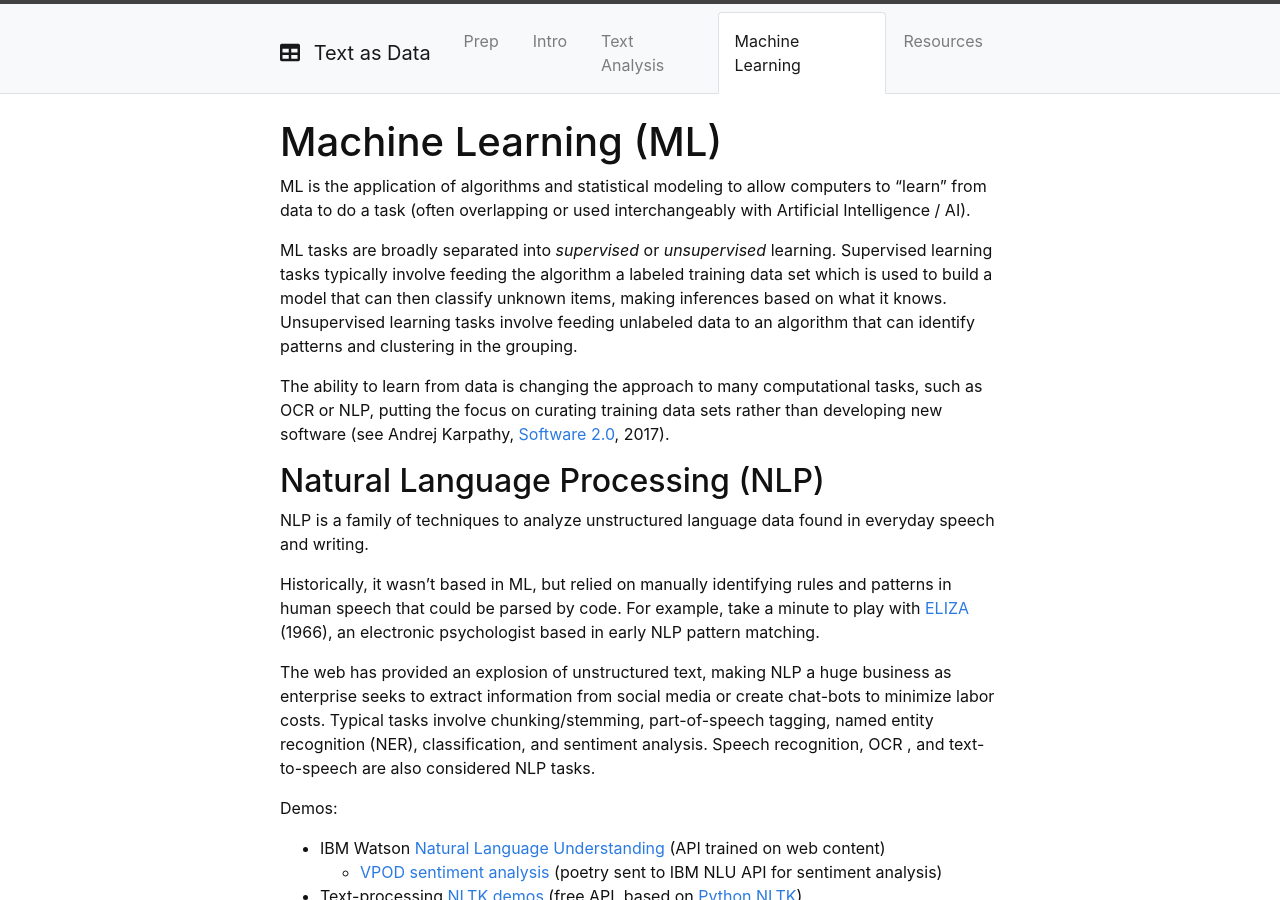
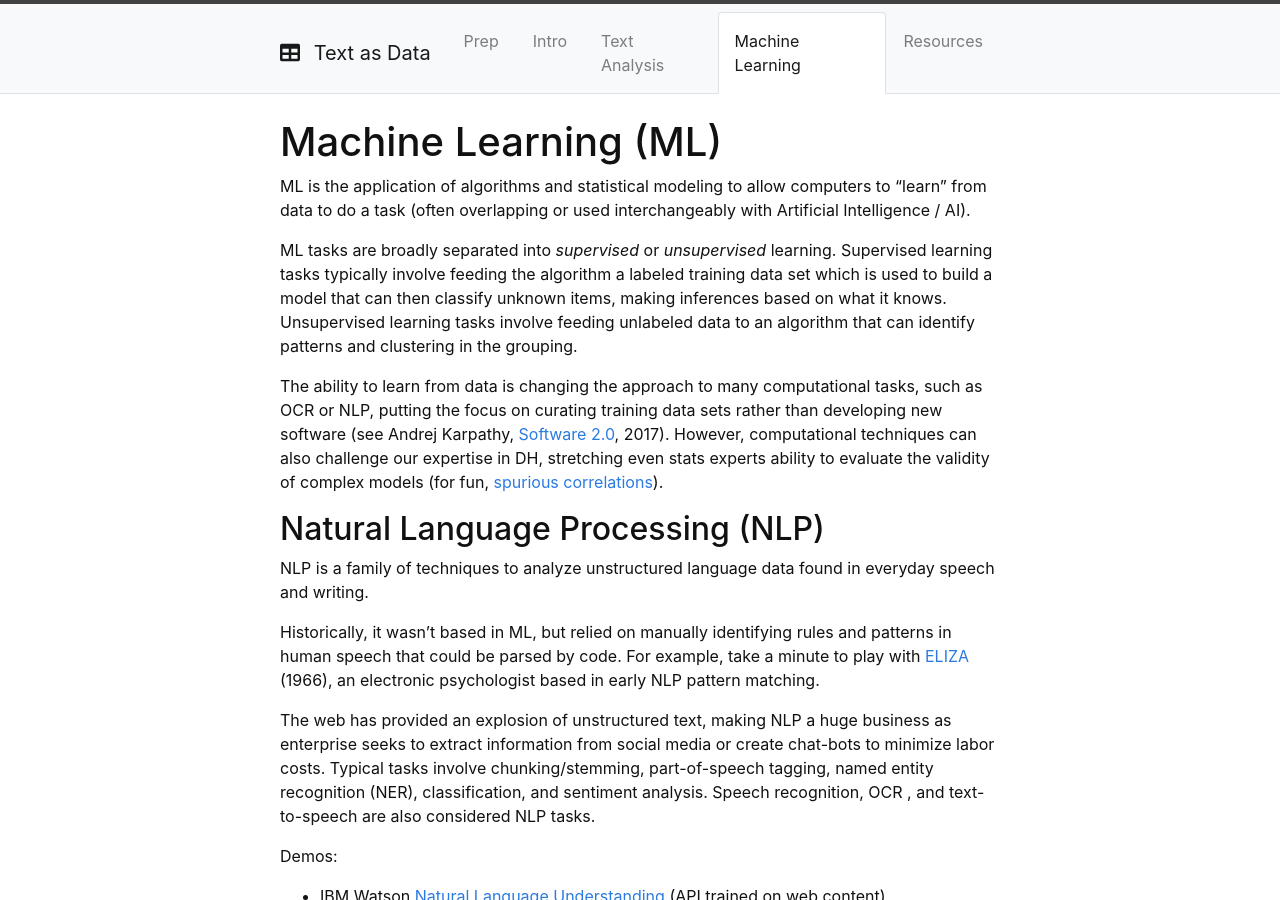
Before and after one commit to owikle/topicmodeling, a Jekyll site: the page built from content/3-machine.md, in a window 1280 px wide and 900 px high. Built offline with Jekyll 4.4.1, drawn with Linux system fonts in a browser that asks for light colours.

Commit message:
ml stats

```diff
--- a/content/3-machine.md
+++ b/content/3-machine.md
@@ -12,6 +12,7 @@ Supervised learning tasks typically involve feeding the algorithm a labeled trai
 Unsupervised learning tasks involve feeding unlabeled data to an algorithm that can identify patterns and clustering in the grouping.
 
 The ability to learn from data is changing the approach to many computational tasks, such as OCR or NLP, putting the focus on curating training data sets rather than developing new software (see Andrej Karpathy, [Software 2.0](https://medium.com/@karpathy/software-2-0-a64152b37c35), 2017).
+However, computational techniques can also challenge our expertise in DH, stretching even stats experts ability to evaluate the validity of complex models (for fun, [spurious correlations](http://www.tylervigen.com/spurious-correlations){:target="blank"}).
 
 ## Natural Language Processing (NLP)
 
```
